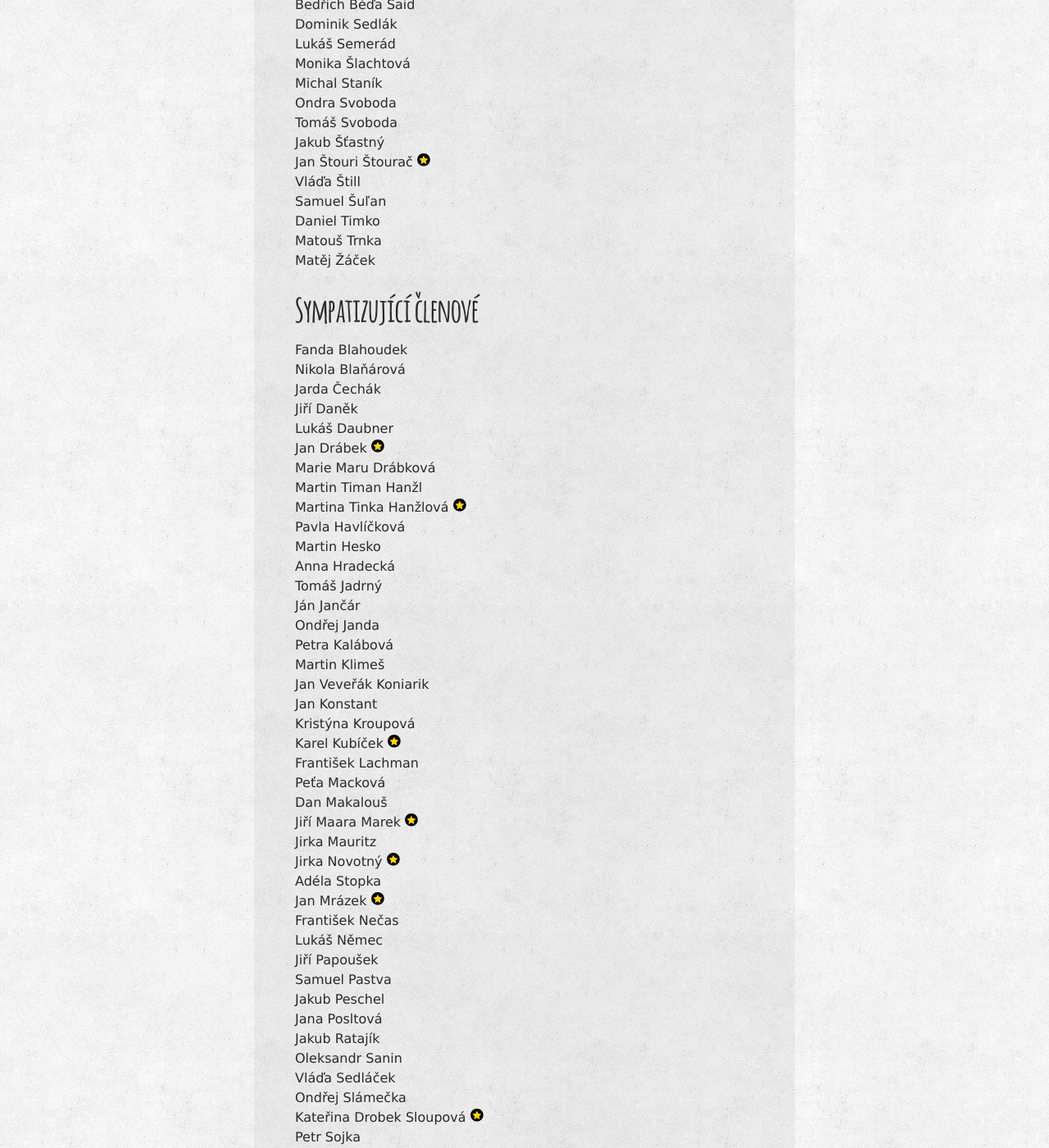
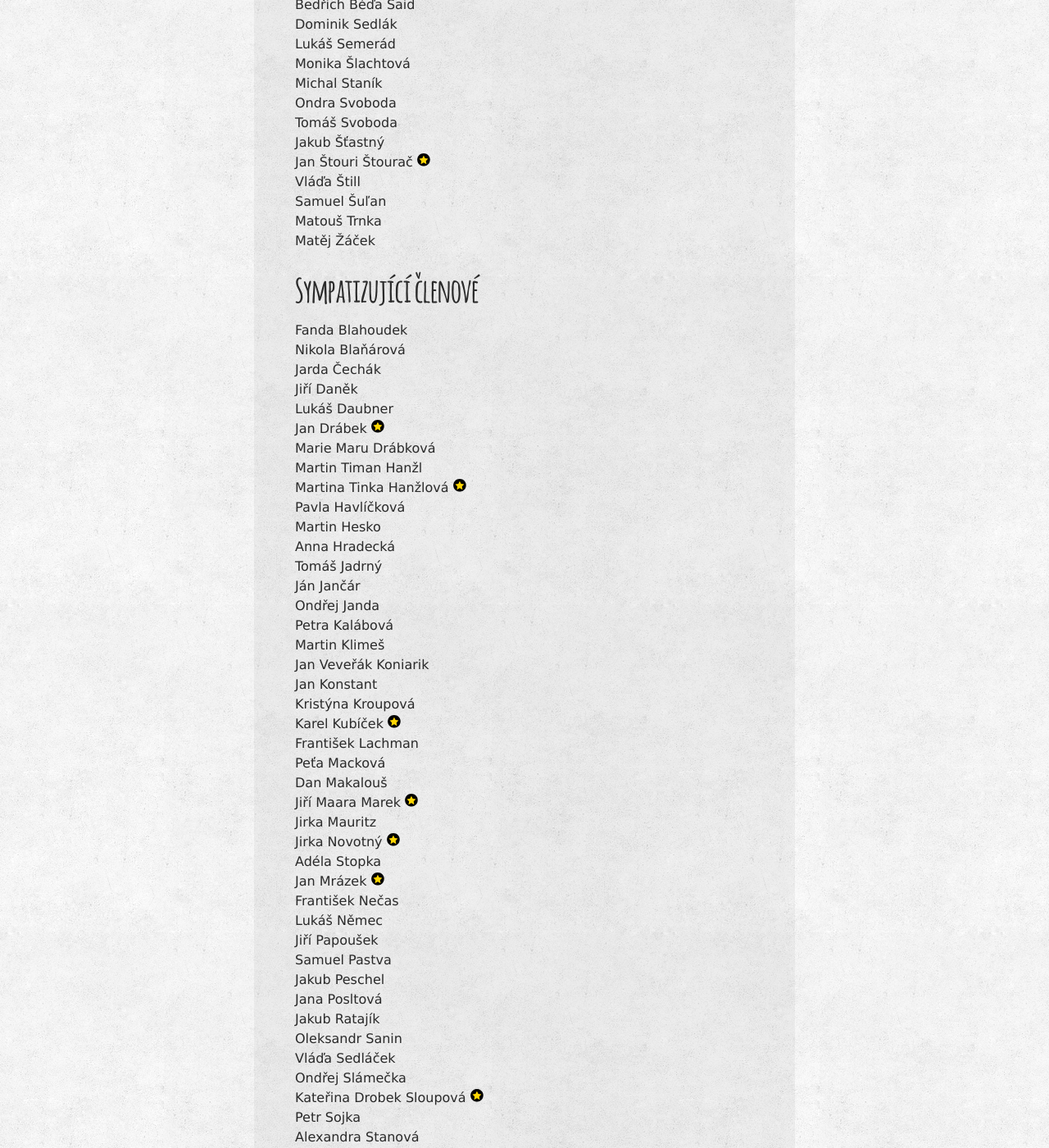
Before and after one commit to zverinec/zverinec-web, a Jekyll site: the page built from _pages/members.md, in a window 1280 px wide and 1400 px high, scrolled down 1463 px. Shown: the whole window at 82% size. Built offline with Jekyll 4.4.1, drawn with Linux system fonts in a browser that asks for light colours; comment, search, counter and statistics services are not loaded.

Commit message:
Make member sympathising

```diff
--- a/_pages/members.md
+++ b/_pages/members.md
@@ -56,7 +56,6 @@ Jakub Šťastný<br/>
 Jan Štouri Štourač <img src="img/rad.svg" class="rad" title="Řád přítele severské zvěře za práci na back-endu KSI webu" /><br/>
 Vláďa Štill<br/>
 Samuel Šuľan<br/>
-Daniel Timko<br/>
 Matouš Trnka<br/>
 Matěj Žáček<br/>
 
```
Also changed, not shown: other parts of _pages/members.md (+1 -0 lines).
